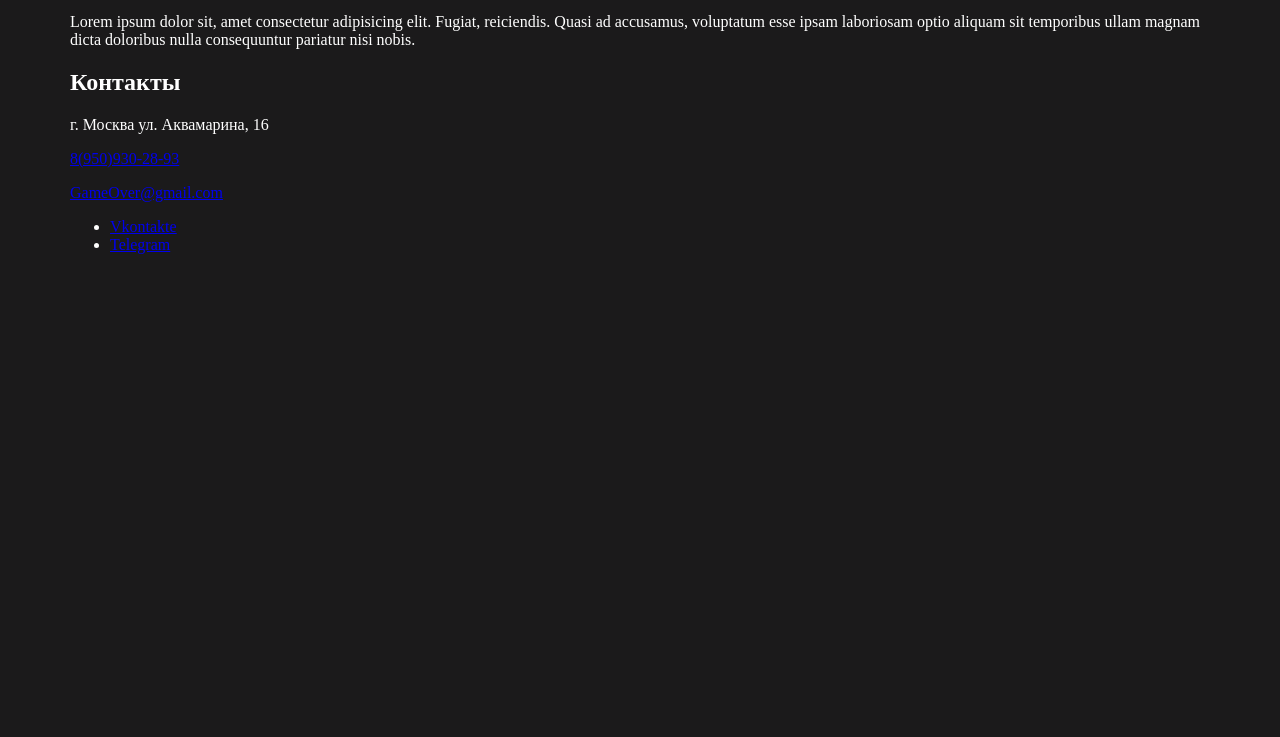
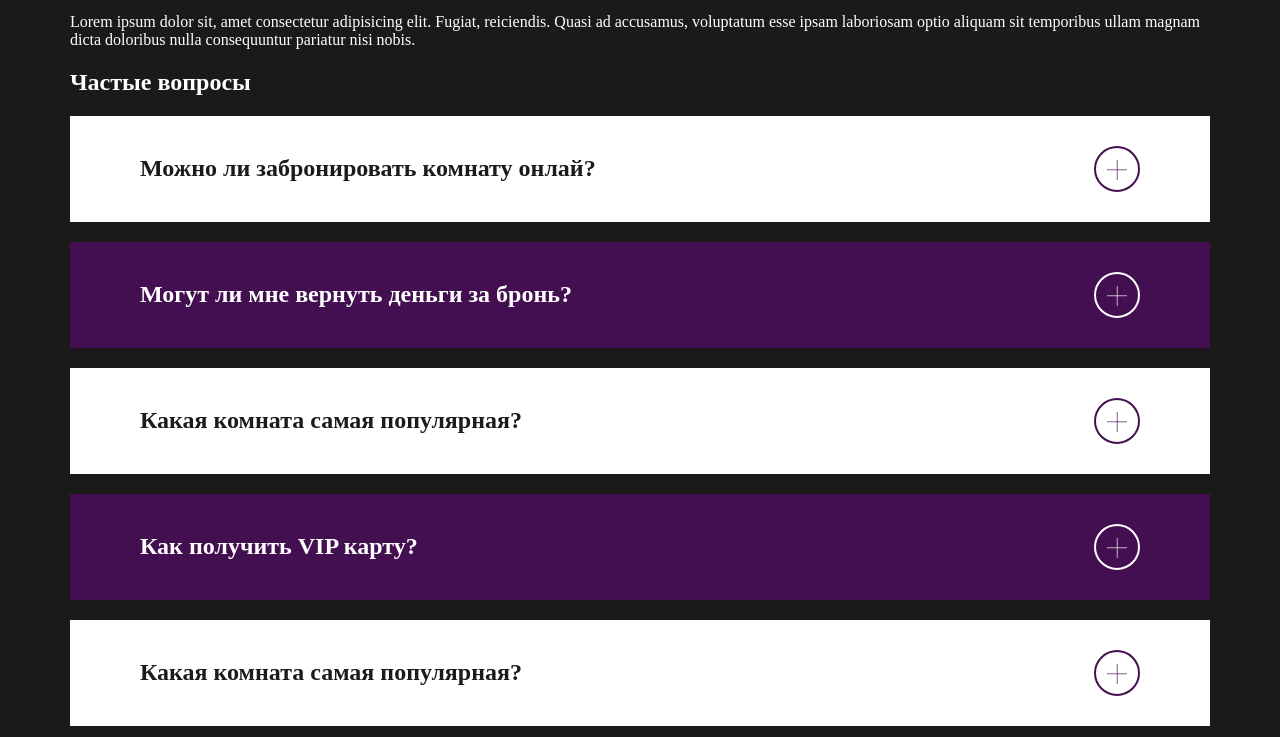
Before and after one commit to NikChist88/go, a plain HTML site: page index.html in a window 1280 px wide. Shown: the part 3583-4320 px from the top of the page. Before the commit the page ends 3891 px from the top, so only its background shows below. Drawn offline with Linux system fonts and the light colour scheme.

Commit message:
module2 lesson2

```diff
--- /dev/null
+++ b/faq.css
@@ -0,0 +1,32 @@
+.faq__list {
+  padding: 0;
+}
+
+.faq__item {
+	background-color: #fff;
+	color: #1c1a1a;
+	font-weight: 700;
+	font-size: 24px;
+	padding: 30px 70px;
+	margin-bottom: 20px;
+  list-style: none;
+  display: flex;
+  align-items: center;
+  justify-content: space-between;
+}
+
+.faq__item:nth-child(even) {
+	color: #ffffff;
+	background-color: #440f51;
+}
+
+.faq__item::after {
+  content: url('img/open.svg');
+  width: 46px;
+  height: 46px;
+  cursor: pointer;
+}
+
+.faq__item:nth-child(odd)::after {
+	content: url('img/open-purple.svg');
+}
--- /dev/null
+++ b/index.css
@@ -0,0 +1,2 @@
+@import 'style.css';
+@import 'faq.css';
--- a/index.html
+++ b/index.html
@@ -5,7 +5,7 @@
 		<meta http-equiv="X-UA-Compatible" content="IE=edge">
 		<meta name="viewport" content="width=device-width, initial-scale=1.0">
 		<link rel="icon" type="image/svg+xml" href="img/icon.svg">
-		<link rel="stylesheet" href="style.css">
+		<link rel="stylesheet" href="index.css">
 		<title>Проект GO</title>
 	</head>
 	<body>
@@ -129,6 +129,7 @@
 			<!-- end Form -->
 
 			<!-- About -->
+			<section>
 				<h2 id="about">О нас</h2>
 				<p>Для наших гостей мы создали <i>концептуально новое игровое пространство виртуальной реальности</i> в центральной части города.</p>
 				<p>Каждый день мы стараемся создавать для вас самую лучшую игровую атмосферу и радовать Вас топовыми игровыми разработками со всего мира.</p>
@@ -136,9 +137,11 @@
 					<p><b>GAME OVER</b> - это место незабываемых впечатлений</p>
 					<cite>Аркадий Абакшин, создатель игровой территории GAME OVER</cite>
 				</blockquote>
+			</section>
 			<!-- end About -->
 
 			<!-- Reviews -->
+			<section>
 				<h2 id="reviews">Отзывы посетителей</h2>
 				<figure>
 					<img src="img/01.jpg" alt="Hello i'm Max">
@@ -155,7 +158,21 @@
 					<figcaption>Никита Ященко</figcaption>
 				</figure>
 				<p lang="zxx">Lorem ipsum dolor sit, amet consectetur adipisicing elit. Fugiat, reiciendis. Quasi ad accusamus, voluptatum esse ipsam laboriosam optio aliquam sit temporibus ullam magnam dicta doloribus nulla consequuntur pariatur nisi nobis.</p>
+			</section>
 			<!-- end Reviews -->
+
+			<!-- FAQ -->
+			<section class="faq">
+				<h2 class="faq__title">Частые вопросы</h2>
+				<ul class="faq__list">
+					<li class="faq__item">Можно ли забронировать комнату онлай?</li>
+					<li class="faq__item">Могут ли мне вернуть деньги за бронь?</li>
+					<li class="faq__item">Какая комната самая популярная?</li>
+					<li class="faq__item">Как получить VIP карту?</li>
+					<li class="faq__item">Какая комната самая популярная?</li>
+				</ul>
+			</section>
+			<!-- end FAQ -->
 
 			<!-- Contacts -->
 			<h2 id="contacts">Контакты</h2>
--- a/style.css
+++ b/style.css
@@ -8,7 +8,7 @@ body {
 }
 
 blockquote {
-  text-transform: uppercase;
+	text-transform: uppercase;
 }
 
 .wrapper {
```
Also changed, not shown: img/open-purple.svg (added), img/open.svg (added). Lines whose indentation alone changed are shown as unchanged.
